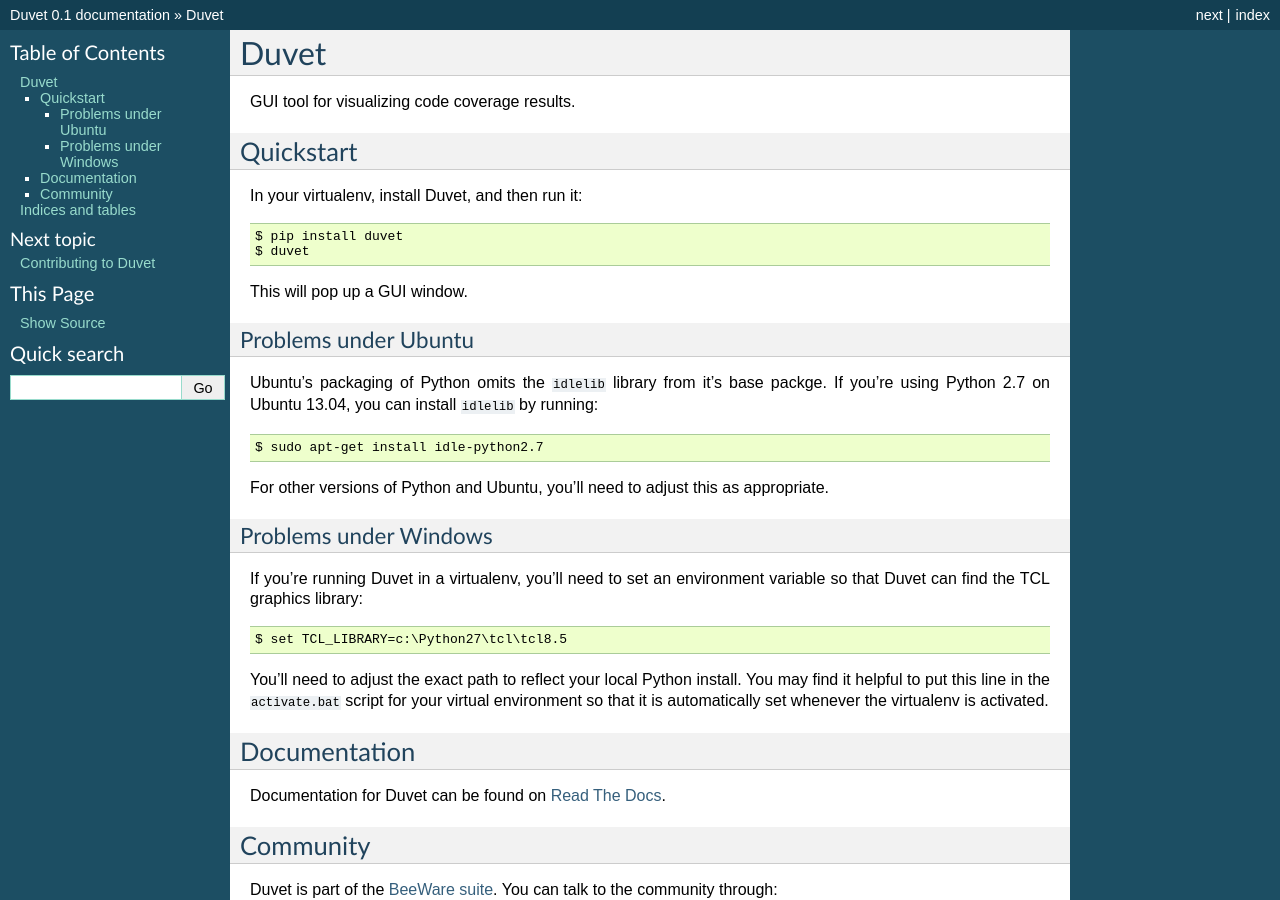
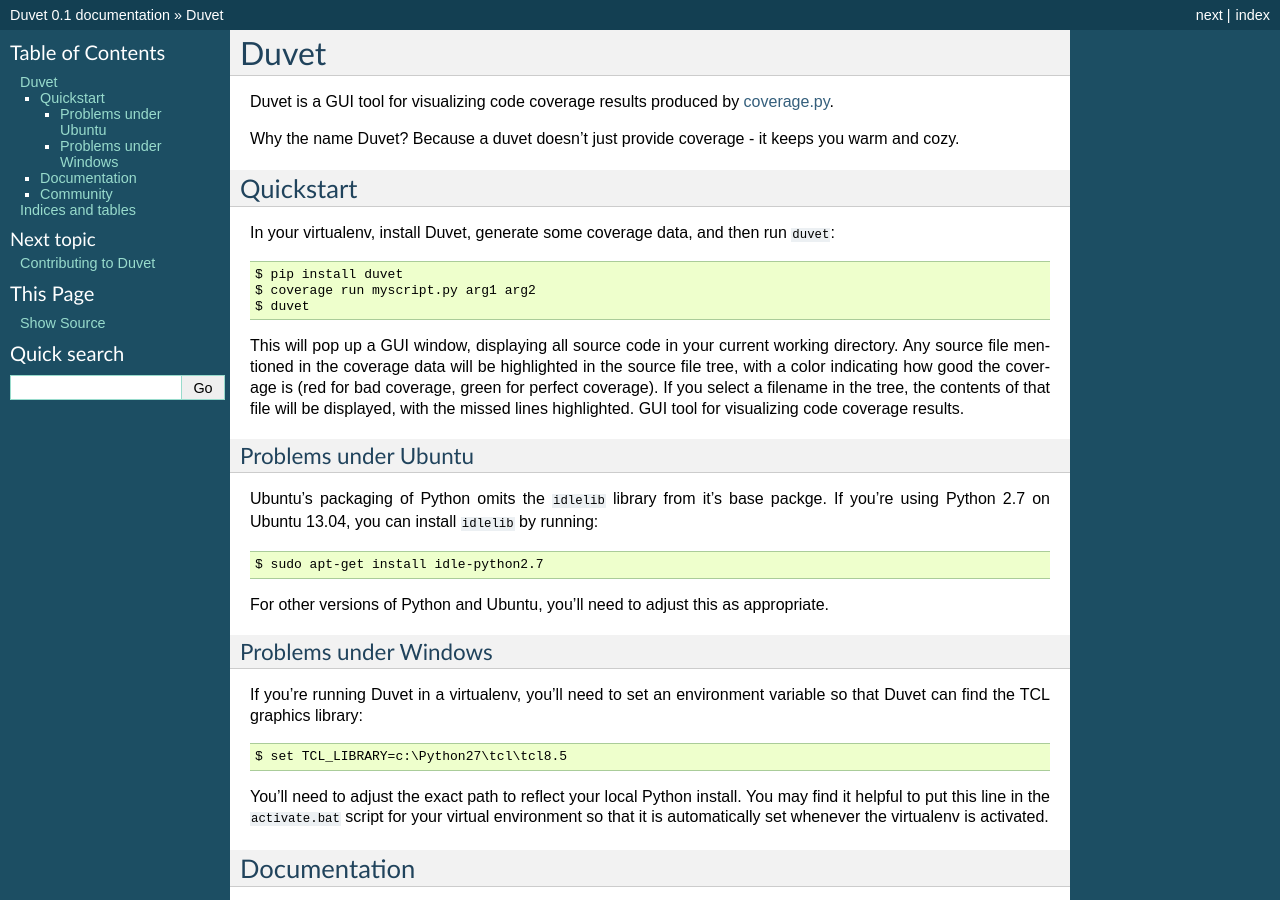
Before and after one commit to beeware/duvet, a Sphinx documentation site: the page built from docs/index.rst, in a window 1280 px wide and 900 px high. Built offline with Sphinx 7.4.7, drawn with Linux system fonts in a browser that asks for light colours; pages that are not in the unit, such as notebooks, are missing from menus.

Commit message:
Updated introductory text.

```diff
--- a/docs/index.rst
+++ b/docs/index.rst
@@ -1,17 +1,29 @@
 Duvet
 =====
 
-GUI tool for visualizing code coverage results.
+Duvet is a GUI tool for visualizing code coverage results produced by
+`coverage.py`_.
+
+Why the name Duvet? Because a duvet doesn't just provide coverage - it keeps you
+warm and cozy.
+
+.. _coverage.py: http://nedbatchelder.com/code/coverage/
 
 Quickstart
 ----------
 
-In your virtualenv, install Duvet, and then run it::
+In your virtualenv, install Duvet, generate some coverage data, and then run ``duvet``::
 
     $ pip install duvet
+    $ coverage run myscript.py arg1 arg2
     $ duvet
 
-This will pop up a GUI window.
+This will pop up a GUI window, displaying all source code in your current working
+directory. Any source file mentioned in the coverage data will be highlighted in the
+source file tree, with a color indicating how good the coverage is (red for bad
+coverage, green for perfect coverage). If you select a filename in the tree, the
+contents of that file will be displayed, with the missed lines highlighted.
+GUI tool for visualizing code coverage results.
 
 Problems under Ubuntu
 ~~~~~~~~~~~~~~~~~~~~~
--- a/setup.py
+++ b/setup.py
@@ -20,7 +20,7 @@
 setup(
     name='duvet',
     version=VERSION,
-    description='GUI tool for visualizing code coverage results.',
+    description='A GUI tool for visualizing code coverage results.',
     long_description=long_description,
     author='Russell Keith-Magee',
     author_email='russell@keith-magee.com',
```
Also changed, not shown: README.rst (+14 -3 lines).
